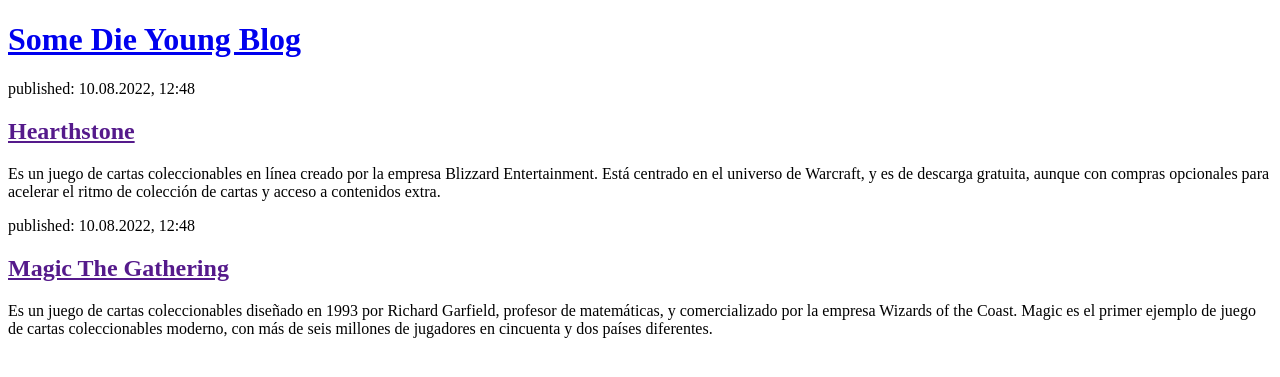
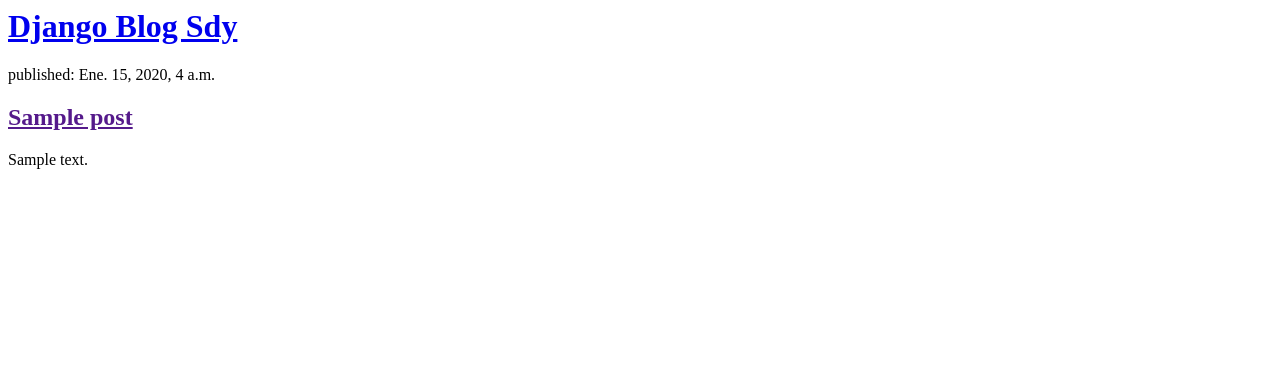
Before and after one commit to somedieyoungcry/my-first-blog, a Django app: page / in a window 1280 px wide. Shown: the top 377 px of the page. Run offline with Django 3.2, Linux system fonts and the light colour scheme; tables that the repository leaves empty hold one stand-in row (values such as "Sample post").

Commit message:
Modified templates to display posts from database

```diff
--- a/blog/templates/blog/post_list.html
+++ b/blog/templates/blog/post_list.html
@@ -1,23 +1,17 @@
-<!DOCTYPE html>
 <html>
-    <head>
-        <title>Sdy Blog</title>
-    </head>
-    <body>
-        <header>
-            <h1><a href="/">Some Die Young Blog</a></h1>
-        </header>
-
-        <article>
-            <time>published: 10.08.2022, 12:48</time>
-            <h2><a href="">Hearthstone</a></h2>
-            <p>Es un juego de cartas coleccionables en línea creado por la empresa Blizzard Entertainment. Está centrado en el universo de Warcraft, y es de descarga gratuita, aunque con compras opcionales para acelerar el ritmo de colección de cartas y acceso a contenidos extra.</p>
-        </article>
-
-        <article>
-            <time>published: 10.08.2022, 12:48</time>
-            <h2><a href="">Magic The Gathering</a></h2>
-            <p>Es un juego de cartas coleccionables diseñado en 1993 por Richard Garfield, profesor de matemáticas, y comercializado por la empresa Wizards of the Coast. Magic es el primer ejemplo de juego de cartas coleccionables moderno, con más de seis millones de jugadores en cincuenta y dos países diferentes.</p>
-        </article>
-    </body>
+    <header>
+        <title> Django Girls Blog Sdy </title>
+    </header>
 </html>
+<body>
+    <div>
+        <h1><a href="/">Django Blog Sdy</a></h1>
+    </div>
+    {% for post in posts %}
+    <article>
+        <time>published: {{ post.published_date }}</time>
+        <h2><a href="">{{ post.title }}</a></h2>
+        <p>{{ post.text|linebreaksbr }}</p>
+    </article>
+{% endfor %}
+</html>
```
